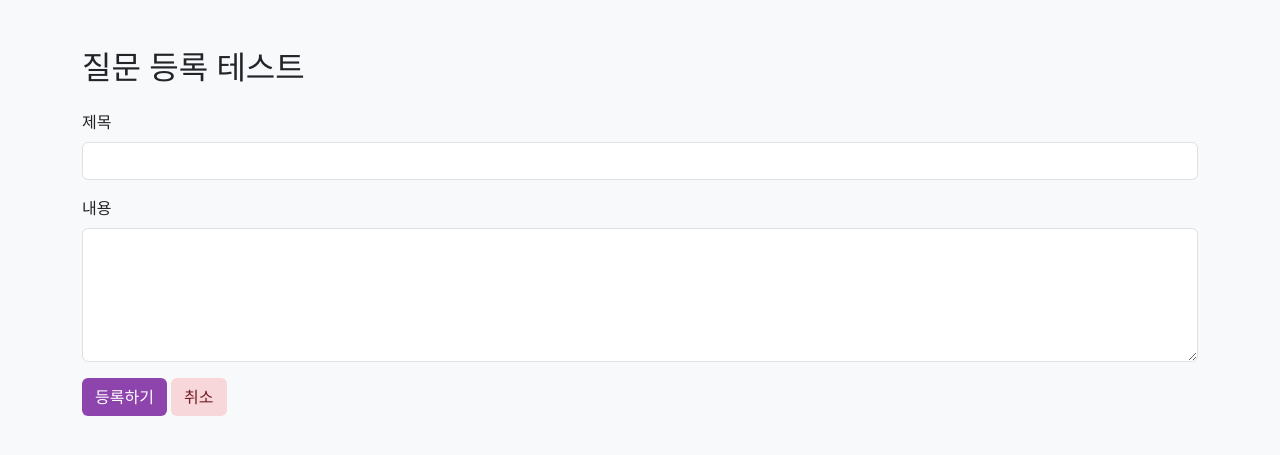
After one commit to MrCaplan/qna-api, a FastAPI app: template templates/create_question_test.html in a window 1280 px wide. The commit adds this page. Shown: the top 455 px of the page. Run offline with FastAPI, Linux system fonts and the light colour scheme; the template is opened without the code that fills it, so the values that code supplies are empty.

Commit message:
feat: 질문등록 버튼 라우팅 수정 위해 새로 html제작 및 라우팅

```diff
--- a/main.py
+++ b/main.py
@@ -1,23 +1,23 @@
-from fastapi import FastAPI, Request, APIRouter, Depends, Form
+from fastapi import FastAPI, Request, Depends, Form
 from routers import questions, answers, users, likes
-from fastapi.security import OAuth2PasswordBearer
 from fastapi.staticfiles import StaticFiles
 from fastapi.templating import Jinja2Templates
 from sqlalchemy.orm import Session
+from fastapi.responses import RedirectResponse
+from starlette.status import HTTP_302_FOUND
+
 from database import SessionLocal
 from models import Question
-from fastapi.responses import RedirectResponse
-from starlette.status import HTTP_302_FOUND
 
 app = FastAPI()
 
 # 정적 파일
 app.mount("/static", StaticFiles(directory="static"), name="static")
 
-# 템플릿 폴더 등록
+# 템플릿 폴더
 templates = Jinja2Templates(directory="templates")
-router = APIRouter()
 
+# DB 세션 의존성
 def get_db():
     db = SessionLocal()
     try:
@@ -31,25 +31,25 @@ app.include_router(answers.router)
 app.include_router(users.router)
 app.include_router(likes.router)
 
-# HTML 렌더링 라우터
+# 메인 페이지
 @app.get("/")
 def index(request: Request, db: Session = Depends(get_db)):
     questions = db.query(Question).order_by(Question.created_at.desc()).all()
     return templates.TemplateResponse("index.html", {"request": request, "questions": questions})
 
-@app.get("/questions/create")
-def question_create_form(request: Request):
-    return templates.TemplateResponse("question_create.html", {"request": request})
 
-@app.post("/questions/create")
-def question_create(
+@app.get("/form-create-question")
+def show_form(request: Request):
+    return templates.TemplateResponse("create_question_test.html", {"request": request})
+
+@app.post("/form-create-question")
+def save_form(
     request: Request,
     title: str = Form(...),
     content: str = Form(...),
     db: Session = Depends(get_db)
 ):
-    # 로그인 구현 전이므로 user_id 하드코딩
-    question = Question(title=title, content=content, user_id=1)
+    question = Question(title=title, content=content, user_id=1)  # 임시 user_id
     db.add(question)
     db.commit()
-    return RedirectResponse(url="/", status_code=HTTP_302_FOUND)
+    return RedirectResponse(url="/", status_code=302)
--- /dev/null
+++ b/templates/create_question_test.html
@@ -0,0 +1,56 @@
+<!DOCTYPE html>
+<html lang="ko">
+  <head>
+    <meta charset="UTF-8" />
+    <title>질문 등록</title>
+    <link
+      href="https://cdn.jsdelivr.net/npm/bootstrap@5.3.3/dist/css/bootstrap.min.css"
+      rel="stylesheet"
+    />
+    <style>
+      .btn-purple {
+        background-color: #8e44ad;
+        color: white;
+      }
+      .btn-purple:hover {
+        background-color: #732d91;
+      }
+      .btn-soft-danger {
+        background-color: #f8d7da;
+        color: #721c24;
+      }
+      .btn-soft-danger:hover {
+        background-color: #f5c6cb;
+      }
+    </style>
+  </head>
+  <body class="bg-light">
+    <div class="container mt-5">
+      <h2 class="mb-4">질문 등록 테스트</h2>
+      <form action="/form-create-question" method="post">
+        <div class="mb-3">
+          <label for="title" class="form-label">제목</label>
+          <input
+            type="text"
+            class="form-control"
+            id="title"
+            name="title"
+            required
+          />
+        </div>
+        <div class="mb-3">
+          <label for="content" class="form-label">내용</label>
+          <textarea
+            class="form-control"
+            id="content"
+            name="content"
+            rows="5"
+            required
+          ></textarea>
+        </div>
+        <button type="submit" class="btn btn-purple">등록하기</button>
+        <a href="/" class="btn btn-soft-danger">취소</a>
+      </form>
+    </div>
+  </body>
+</html>
--- a/templates/index.html
+++ b/templates/index.html
@@ -5,7 +5,7 @@
 {% block content %}
   <div class="d-flex justify-content-between align-items-center mb-3">
     <h2 class="mb-0">Q&A 질문 목록</h2>
-    <a href="/questions/create" class="btn btn-purple">질문 등록</a>
+    <a href="/form-create-question" class="btn btn-purple">질문 등록</a>
   </div>
 
   {% for question in questions %}
```
Also changed, not shown: templates/question_create.html (deleted, +0 -19 lines).
